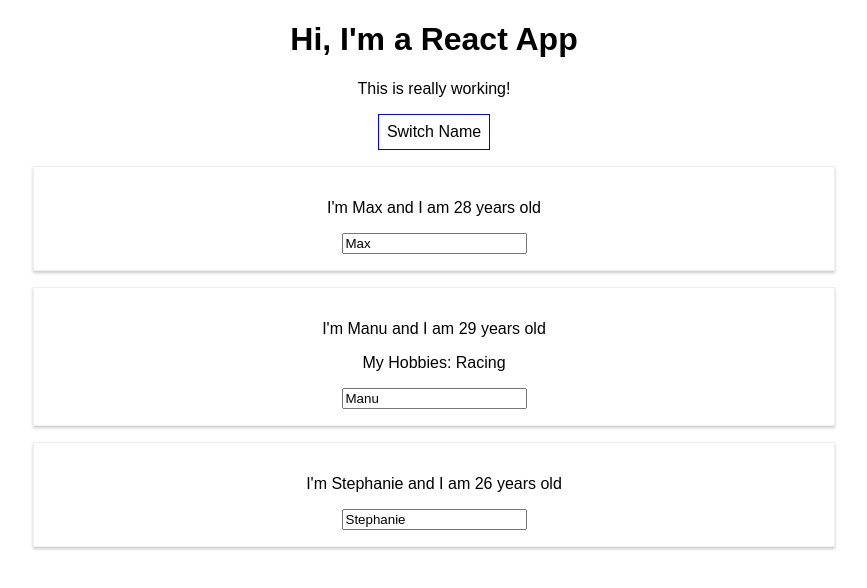
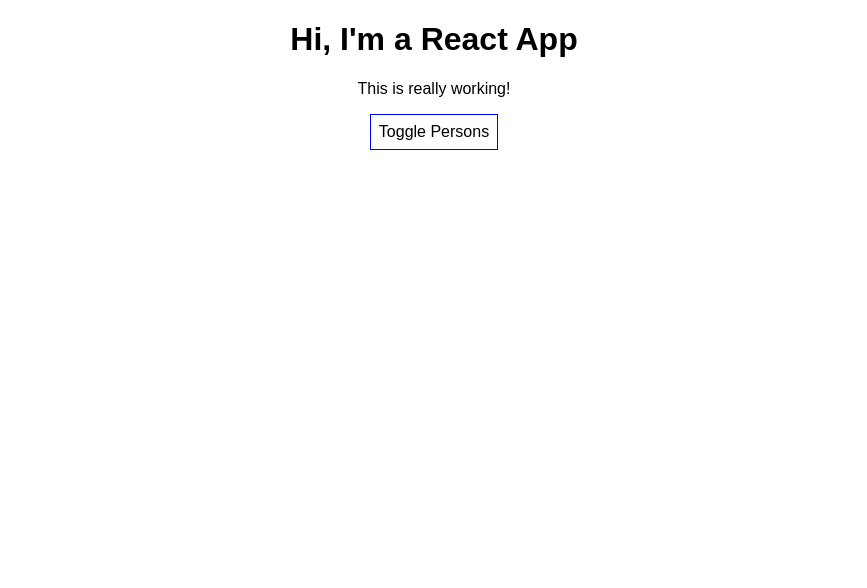
Before and after one commit to obwansan/react-learning-app, a React (Create React App) app: page / in a window 1280 px wide. Shown: the top 588 px of the page, without its empty margins (206-1073 px from the left). Built offline with nearby package versions, Linux system fonts and the light colour scheme.

Commit message:
Rendering content conditionally

```diff
--- a/src/App.js
+++ b/src/App.js
@@ -9,7 +9,8 @@
       { name: 'Manu', age: 29 },
       { name: 'Stephanie', age: 26 }
     ],
-    otherState: 'some other value'
+    otherState: 'some other value',
+    showPersons: false
   };
 
   switchNameHandler = (newName) => {
@@ -40,12 +41,16 @@
     });
   }
 
+  // Using an arrow function means the method will always return into the
+  // App class (binds it to the App class)
+  togglePersonsHandler = () => {
+    // Get the current boolean value of showPersons, change it to the opposite,
+    // then reassign it to showPersons.
+    const doesShow = this.state.showPersons;
+    this.setState({showPersons: !doesShow});
+  }
+
   render() {
-    // Can use inline styles like this when you want to restrict the scope of the
-    // style to a single component or element within a component. Note that this is
-    // a JS object with camelCase keys and string values, that is converted (somewhow)
-    // by React into CSS when assigned to the style attribute on the element.
-    // But makes it hard to do complex styling with pseudo-classes etc.
     const style = {
       backgroundColor: 'white',
       font: 'inherit',
@@ -58,12 +63,15 @@
       <div className="App">
         <h1>Hi, I'm a React App</h1>
         <p>This is really working!</p>
-        {/* on click, the anonymous function is invoked and returns the invoked
-         switchNameHandler function, which can be passed an argument. */}
         <button
           style={style}
-          onClick={() => this.switchNameHandler('Maximillian!!!')}
-        >Switch Name</button>
+          onClick={this.togglePersonsHandler}
+        >Toggle Persons
+        </button>
+        { /* Can put JSX as well as propeties and methods in single curly braces
+        because JSX is JavaScript (i.e. React.CreateElement), not HTML. */
+          this.state.showPersons ?
+            <div>
             <Person
               name={this.state.persons[0].name}
               age={this.state.persons[0].age}
@@ -71,10 +79,6 @@
             <Person
               name={this.state.persons[1].name}
               age={this.state.persons[1].age}
-          // Another way to pass the name into switchNameHandler, but a bit more performant
-          // then the arrow-function as it doesn't cause React to re-render as much. It binds
-          // switchNameHandler to the App class so when it's called in Person.js it can access
-          // this.setState to change the state in App ('lifting state up').
               click={this.switchNameHandler.bind(this, 'Max!')}
               changed={this.nameChangedHandler}
             >
@@ -84,6 +88,9 @@
               name={this.state.persons[2].name}
               age={this.state.persons[2].age}
             />
+          </div> : null
+        }
+
       </div>
     );
     // return React.createElement('div', {className: 'App'}, React.createElement('h1', null, 'Does this work now?'));
```
Lines whose indentation alone changed are shown as unchanged.
